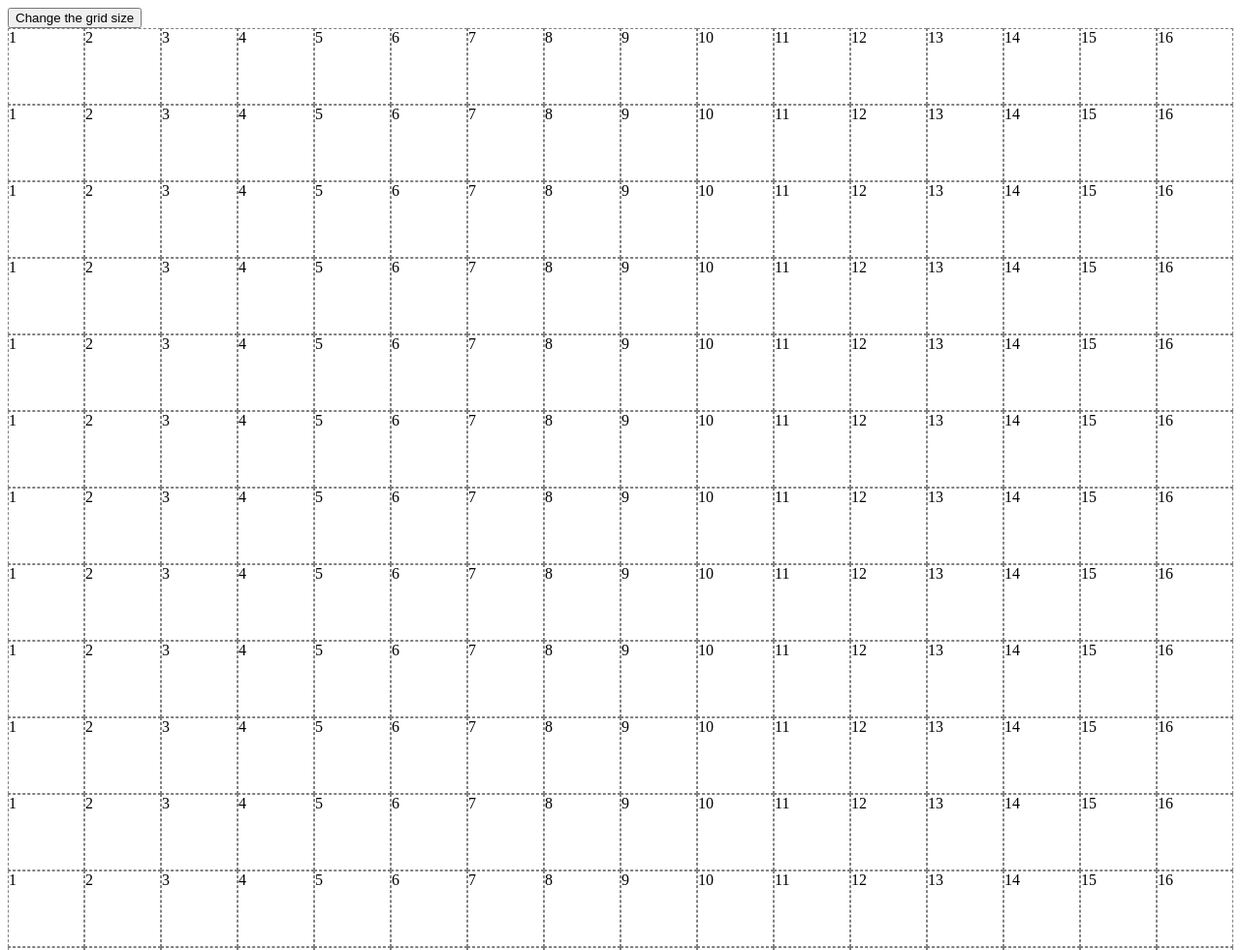
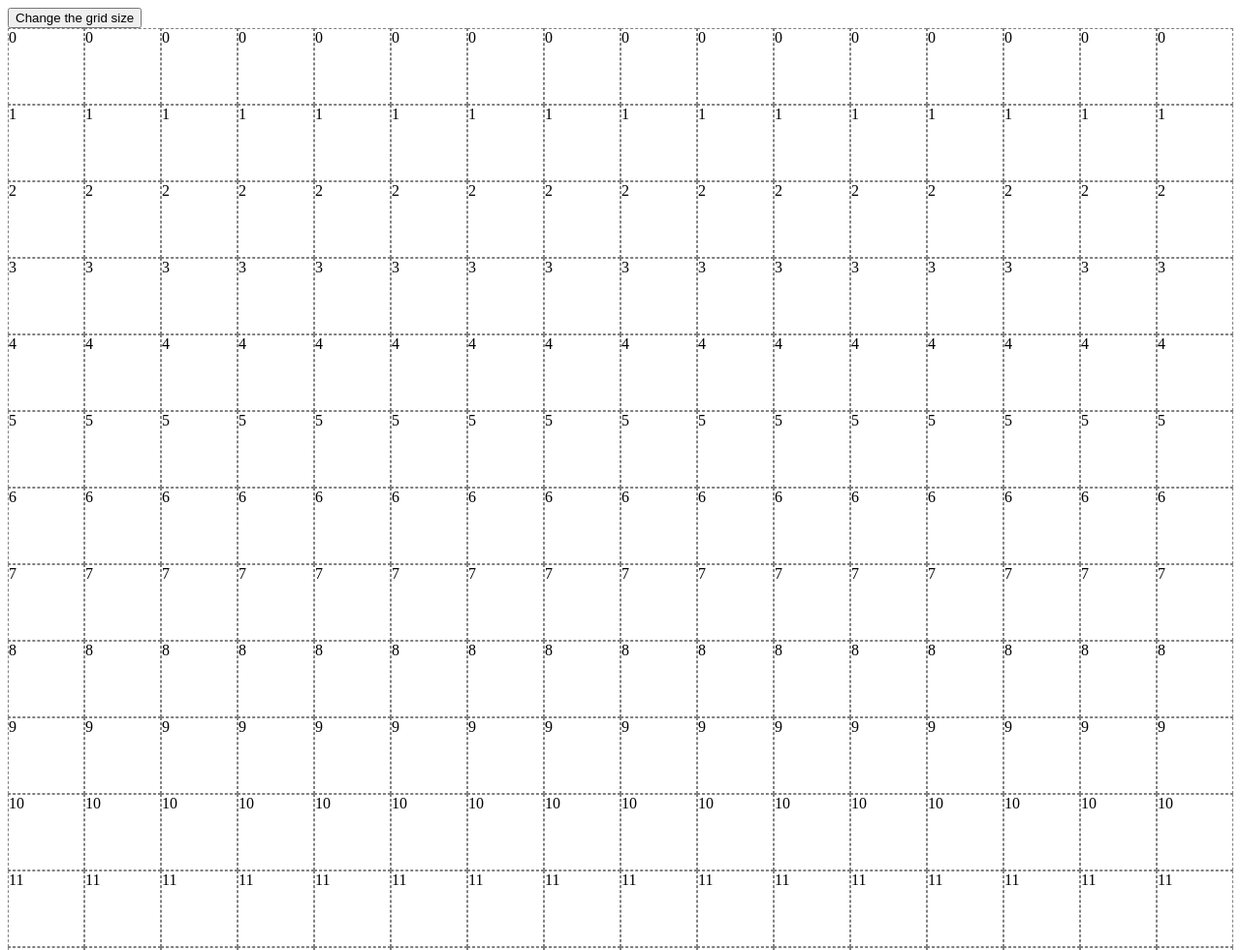
Before and after one commit to HASHHman/etch-a-sketch-, a plain HTML site: page index.html in a window 1280 px wide. Shown: the top 980 px of the page at 97% size. Drawn offline with Linux system fonts and the light colour scheme.

Commit message:
Write drawGrid function

```diff
--- a/script.js
+++ b/script.js
@@ -1,17 +1,23 @@
 const container = document.querySelector(".container");
 
-for (let x = 1; x <= 16; x++) {
-    for (let y = 1; y <= 16; y++) {
-        const div = document.createElement("div");
-        div.classList.add("cell");
-        div.textContent = y;
-        container.appendChild(div);
-        const width = div.offsetWidth;
-        div.style.height = width + "px";
+function drawGrid(width = 16) {
+    container.innerHTML = "";
+    for (let i = 0; i < width ** 2; i++) {
+        const cell = document.createElement("div");
+        cell.classList.add("cell");
+        const containerWidth = container.offsetWidth;
+        const cellSize = Math.floor(containerWidth / width * 100) / 100;
+        cell.style.width = cellSize + "px";
+        cell.style.height = cellSize + "px";
+        cell.textContent = Math.floor(i / 16);
+        container.appendChild(cell);
     }
 }
+
 
 container.addEventListener('mouseover', (event) => {
     const div = event.target;
     div.classList.add("hovered");
 })
+
+drawGrid();
--- a/style.css
+++ b/style.css
@@ -1,13 +1,12 @@
 .container {
     display: flex;
     flex-wrap: wrap;
-    justify-content: center;
+    width: 100%;
 }
 
 .cell {
     box-sizing: border-box;
     border: dashed gray 0.5px;
-    width: 6.25%;
 }
 
 .hovered {
```
